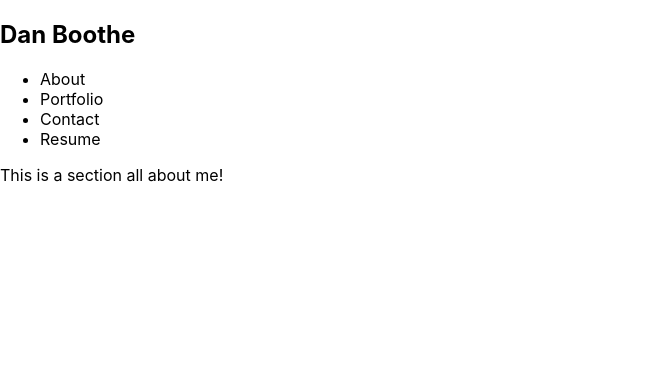
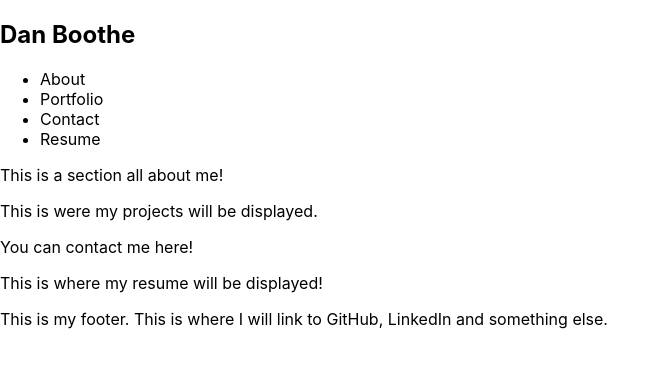
Before and after one commit to dboothe92/portfolio-react, a React (Create React App) app: page / in a window 1280 px wide. Shown: the top 368 px of the page, without its empty margins (0-669 px from the left). Built offline with nearby package versions, Linux system fonts and the light colour scheme.

Commit message:
initial react components

```diff
--- a/src/App.js
+++ b/src/App.js
@@ -1,12 +1,20 @@
 import './App.css';
 import Nav from './Components/Nav';
 import About from'./Components/About';
+import Portfolio from './Components/Portfolio';
+import Contact from './Components/Contact';
+import Resume from './Components/Resume';
+import Footer from './Components/Footer';
 
 function App() {
   return (
     <div>
       <Nav/>
       <About/>
+      <Portfolio/>
+      <Contact/>
+      <Resume/>
+      <Footer/>
     </div>
   );
 }
--- /dev/null
+++ b/src/Components/Contact/index.js
@@ -0,0 +1,13 @@
+import React from 'react';
+
+const Contact = () => {
+    return(
+        <section>
+            <p>
+                You can contact me here!
+            </p>
+        </section>
+    );
+};
+
+export default Contact;
--- /dev/null
+++ b/src/Components/Footer/index.js
@@ -0,0 +1,13 @@
+import React from 'react';
+
+const Footer = () => {
+    return(
+        <footer>
+            <p>
+                This is my footer. This is where I will link to GitHub, LinkedIn and something else.
+            </p>
+        </footer>
+    );
+};
+
+export default Footer;
--- /dev/null
+++ b/src/Components/Portfolio/index.js
@@ -0,0 +1,13 @@
+import React from 'react';
+
+const Portfolio = () => {
+    return(
+        <section>
+            <p>
+                This is were my projects will be displayed.
+            </p>
+        </section>
+    );
+};
+
+export default Portfolio;
--- /dev/null
+++ b/src/Components/Resume/index.js
@@ -0,0 +1,13 @@
+import React from 'react';
+
+const Resume = () => {
+    return(
+        <section>
+            <p>
+                This is where my resume will be displayed!
+            </p>
+        </section>
+    );
+};
+
+export default Resume;
```
